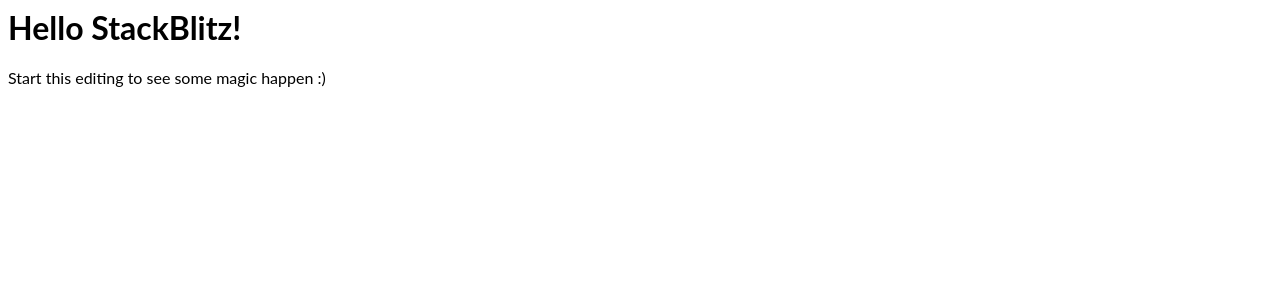
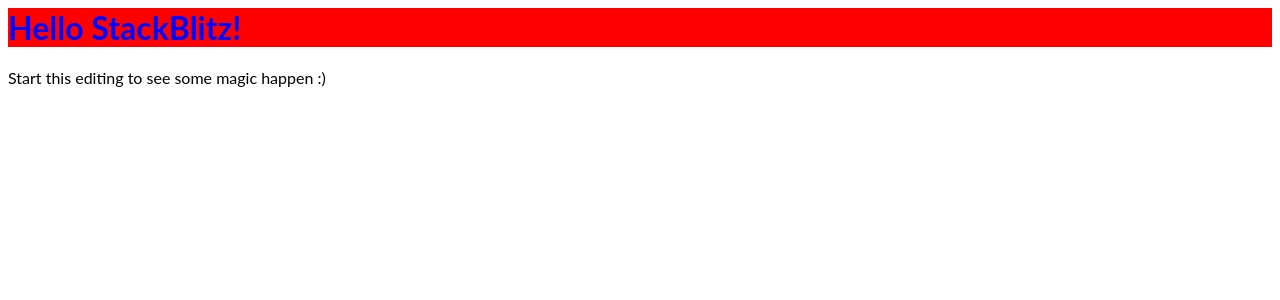
Before and after one commit to abdevlpr/react-greater-app, a React (Create React App) app: page / in a window 1280 px wide. Shown: the top 300 px of the page. Built offline with nearby package versions, Linux system fonts and the light colour scheme.

Commit message:
2 files modified

```diff
--- a/src/App.js
+++ b/src/App.js
@@ -2,9 +2,10 @@
 import "./style.css";
 
 export default function App() {
+  let name = "red"
   return (
     <div>
-      <h1>Hello StackBlitz!</h1>
+      <h1 className={`${name} blue`}>Hello StackBlitz!</h1>
       <p>Start this editing to see some magic happen :)</p>
     </div>
   );
--- a/src/style.css
+++ b/src/style.css
@@ -1,3 +1,9 @@
 h1, p {
   font-family: Lato;
 }
+.red{
+  background:red;
+}
+.blue{
+  color:blue;
+}
```
